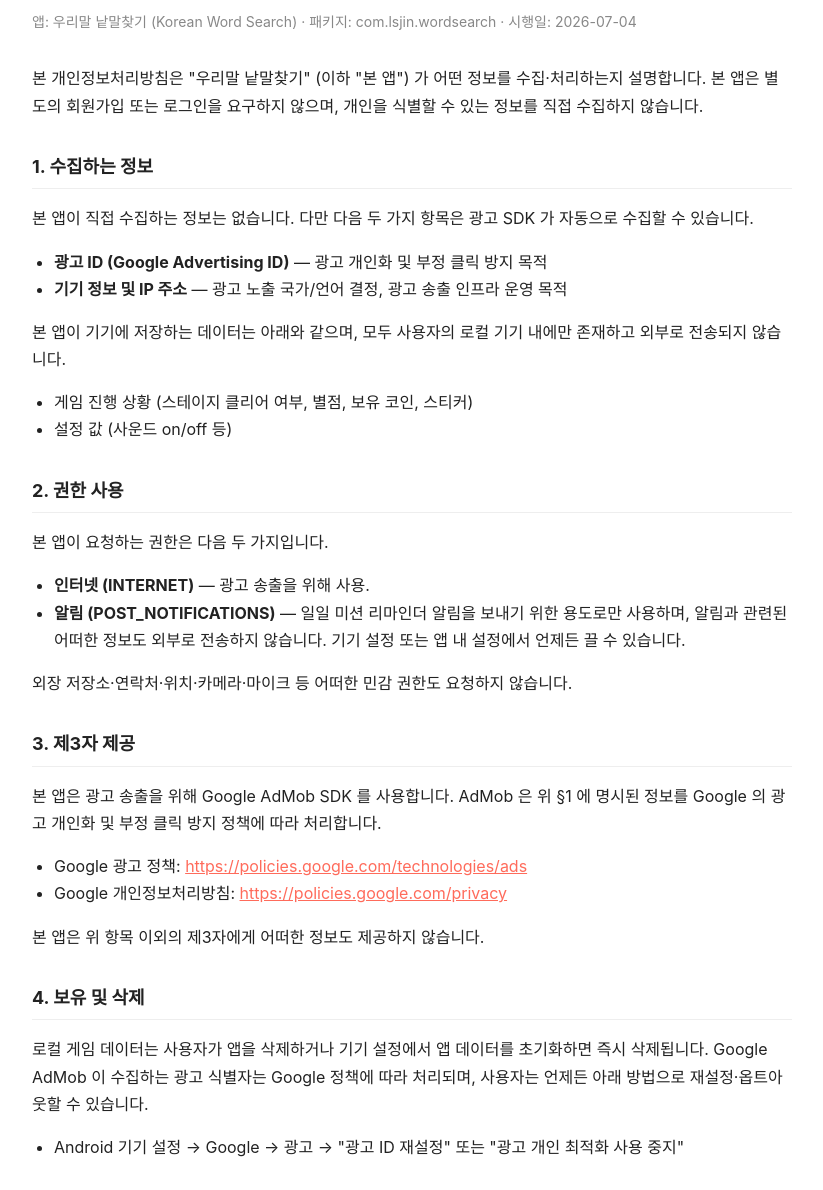
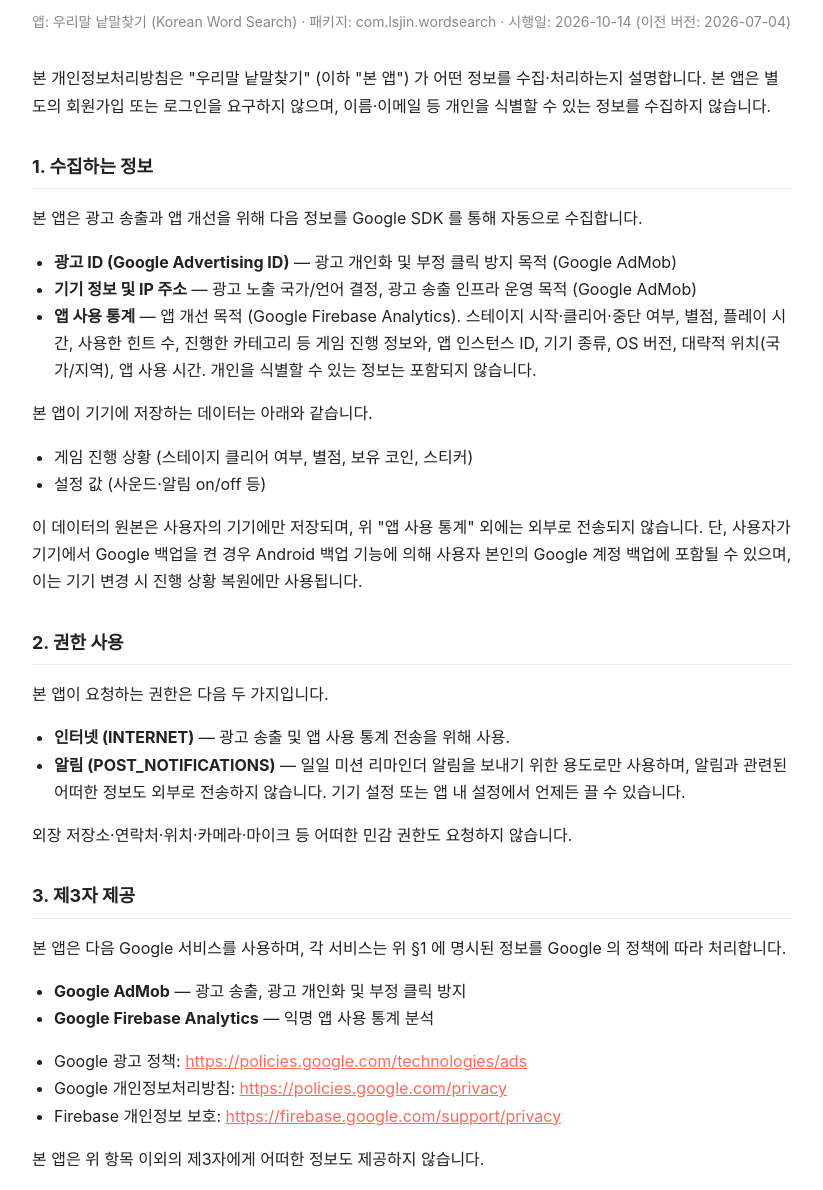
Before and after one commit to ls-jin/ls-jin.github.io, a plain HTML site: page privacy-wordsearch.html in a window 1280 px wide. Shown: the part 104-1294 px from the top of the page, without its empty margins (228-1051 px from the left). Drawn offline with Linux system fonts and the light colour scheme.

Commit message:
privacy-wordsearch: Firebase Analytics 수집 항목 추가 (v1.2.1)
- §1 앱 사용 통계(Firebase Analytics) 수집 항목 추가, 기기 백업 안내 추가
- §2 인터넷 권한 용도에 통계 전송 추가
- §3 제3자에 Firebase Analytics 추가
- §4 통계 데이터 보관/삭제 안내 추가
- 시행일 2026-10-14

```diff
--- a/privacy-wordsearch.html
+++ b/privacy-wordsearch.html
@@ -24,52 +24,60 @@
 </head>
 <body>
   <h1>개인정보처리방침</h1>
-    <p class="meta">앱: 우리말 낱말찾기 (Korean Word Search) · 패키지: com.lsjin.wordsearch · 시행일: 2026-07-04</p>
+  <p class="meta">앱: 우리말 낱말찾기 (Korean Word Search) · 패키지: com.lsjin.wordsearch · 시행일: 2026-10-14 (이전 버전: 2026-07-04)</p>
 
-    <p>본 개인정보처리방침은 "우리말 낱말찾기" (이하 "본 앱") 가 어떤 정보를 수집·처리하는지 설명합니다. 본 앱은 별도의 회원가입 또는 로그인을 요구하지 않으며, 개인을
-  식별할 수 있는 정보를 직접 수집하지 않습니다.</p>
+  <p>본 개인정보처리방침은 "우리말 낱말찾기" (이하 "본 앱") 가 어떤 정보를 수집·처리하는지 설명합니다. 본 앱은 별도의 회원가입 또는 로그인을 요구하지 않으며, 이름·이메일 등 개인을 식별할 수 있는 정보를 수집하지 않습니다.</p>
 
   <h2>1. 수집하는 정보</h2>
-    <p>본 앱이 직접 수집하는 정보는 없습니다. 다만 다음 두 가지 항목은 광고 SDK 가 자동으로 수집할 수 있습니다.</p>
+  <p>본 앱은 광고 송출과 앱 개선을 위해 다음 정보를 Google SDK 를 통해 자동으로 수집합니다.</p>
   <ul>
-      <li><strong>광고 ID (Google Advertising ID)</strong> — 광고 개인화 및 부정 클릭 방지 목적</li>
-      <li><strong>기기 정보 및 IP 주소</strong> — 광고 노출 국가/언어 결정, 광고 송출 인프라 운영 목적</li>
+    <li><strong>광고 ID (Google Advertising ID)</strong> — 광고 개인화 및 부정 클릭 방지 목적 (Google AdMob)</li>
+    <li><strong>기기 정보 및 IP 주소</strong> — 광고 노출 국가/언어 결정, 광고 송출 인프라 운영 목적 (Google AdMob)</li>
+    <li><strong>앱 사용 통계</strong> — 앱 개선 목적 (Google Firebase Analytics). 스테이지 시작·클리어·중단 여부, 별점, 플레이 시간, 사용한 힌트 수, 진행한 카테고리 등 게임 진행 정보와, 앱 인스턴스 ID, 기기 종류, OS 버전, 대략적 위치(국가/지역), 앱 사용 시간. 개인을 식별할 수 있는 정보는 포함되지 않습니다.</li>
   </ul>
-    <p>본 앱이 기기에 저장하는 데이터는 아래와 같으며, 모두 사용자의 로컬 기기 내에만 존재하고 외부로 전송되지 않습니다.</p>
+  <p>본 앱이 기기에 저장하는 데이터는 아래와 같습니다.</p>
   <ul>
     <li>게임 진행 상황 (스테이지 클리어 여부, 별점, 보유 코인, 스티커)</li>
-      <li>설정 값 (사운드 on/off 등)</li>
+    <li>설정 값 (사운드·알림 on/off 등)</li>
   </ul>
+  <p>이 데이터의 원본은 사용자의 기기에만 저장되며, 위 "앱 사용 통계" 외에는 외부로 전송되지 않습니다. 단, 사용자가 기기에서 Google 백업을 켠 경우 Android 백업 기능에 의해 사용자 본인의 Google 계정 백업에 포함될 수 있으며, 이는 기기 변경 시 진행 상황 복원에만 사용됩니다.</p>
 
   <h2>2. 권한 사용</h2>
   <p>본 앱이 요청하는 권한은 다음 두 가지입니다.</p>
   <ul>
-      <li><strong>인터넷 (INTERNET)</strong> — 광고 송출을 위해 사용.</li>
+    <li><strong>인터넷 (INTERNET)</strong> — 광고 송출 및 앱 사용 통계 전송을 위해 사용.</li>
     <li><strong>알림 (POST_NOTIFICATIONS)</strong> — 일일 미션 리마인더 알림을 보내기 위한 용도로만 사용하며, 알림과 관련된 어떠한 정보도 외부로 전송하지 않습니다. 기기 설정 또는 앱 내 설정에서 언제든 끌 수 있습니다.</li>
   </ul>
   <p>외장 저장소·연락처·위치·카메라·마이크 등 어떠한 민감 권한도 요청하지 않습니다.</p>
 
   <h2>3. 제3자 제공</h2>
-    <p>본 앱은 광고 송출을 위해 Google AdMob SDK 를 사용합니다. AdMob 은 위 §1 에 명시된 정보를 Google 의 광고 개인화 및 부정 클릭 방지 정책에 따라 처리합니다.</p>
+  <p>본 앱은 다음 Google 서비스를 사용하며, 각 서비스는 위 §1 에 명시된 정보를 Google 의 정책에 따라 처리합니다.</p>
+  <ul>
+    <li><strong>Google AdMob</strong> — 광고 송출, 광고 개인화 및 부정 클릭 방지</li>
+    <li><strong>Google Firebase Analytics</strong> — 익명 앱 사용 통계 분석</li>
+  </ul>
   <ul>
     <li>Google 광고 정책: <a href="https://policies.google.com/technologies/ads" target="_blank" rel="noopener">https://policies.google.com/technologies/ads</a></li>
     <li>Google 개인정보처리방침: <a href="https://policies.google.com/privacy" target="_blank" rel="noopener">https://policies.google.com/privacy</a></li>
+    <li>Firebase 개인정보 보호: <a href="https://firebase.google.com/support/privacy" target="_blank" rel="noopener">https://firebase.google.com/support/privacy</a></li>
   </ul>
   <p>본 앱은 위 항목 이외의 제3자에게 어떠한 정보도 제공하지 않습니다.</p>
 
   <h2>4. 보유 및 삭제</h2>
-    <p>로컬 게임 데이터는 사용자가 앱을 삭제하거나 기기 설정에서 앱 데이터를 초기화하면 즉시 삭제됩니다. Google AdMob 이 수집하는 광고 식별자는 Google 정책에 따라
-  처리되며, 사용자는 언제든 아래 방법으로 재설정·옵트아웃할 수 있습니다.</p>
+  <p>로컬 게임 데이터는 사용자가 앱을 삭제하거나 기기 설정에서 앱 데이터를 초기화하면 즉시 삭제됩니다. Google AdMob 이 수집하는 광고 식별자는 Google 정책에 따라 처리되며, 사용자는 언제든 아래 방법으로 재설정·옵트아웃할 수 있습니다.</p>
   <ul>
     <li>Android 기기 설정 → Google → 광고 → "광고 ID 재설정" 또는 "광고 개인 최적화 사용 중지"</li>
   </ul>
+  <p>Firebase Analytics 로 수집된 앱 사용 통계는 Google Analytics 의 데이터 보관 설정에 따라 보관 후 자동 삭제되며, 앱 인스턴스 ID 는 앱을 삭제하면 새로 발급되어 이전 기록과 연결되지 않습니다.</p>
 
   <h2>5. 아동 (만 13세 미만)</h2>
-    <p>본 앱은 모든 연령을 대상으로 하지만, 만 13세 미만 아동으로부터 개인을 식별할 수 있는 정보를 의도적으로 수집하지 않습니다. 광고 SDK 는 Google 의 가족 정책 및 COPPA
-  가이드라인에 따라 운영됩니다.</p>
+  <p>본 앱은 모든 연령을 대상으로 하지만, 만 13세 미만 아동으로부터 개인을 식별할 수 있는 정보를 의도적으로 수집하지 않습니다. 광고 SDK 는 Google 의 가족 정책 및 COPPA 가이드라인에 따라 운영됩니다.</p>
 
   <h2>6. 변경 사항</h2>
   <p>본 방침의 내용은 법령·서비스 변경에 따라 개정될 수 있으며, 변경 시 본 페이지에 게시합니다. 시행일은 상단에 표기됩니다.</p>
+  <ul>
+    <li>2026-10-14 — 앱 사용 통계(Google Firebase Analytics) 수집 항목 추가, 기기 백업 안내 추가</li>
+  </ul>
 
   <h2>7. 연락처</h2>
   <p>개인정보 관련 문의는 아래로 보내주세요.</p>
```
Lines whose indentation alone changed are shown as unchanged.
